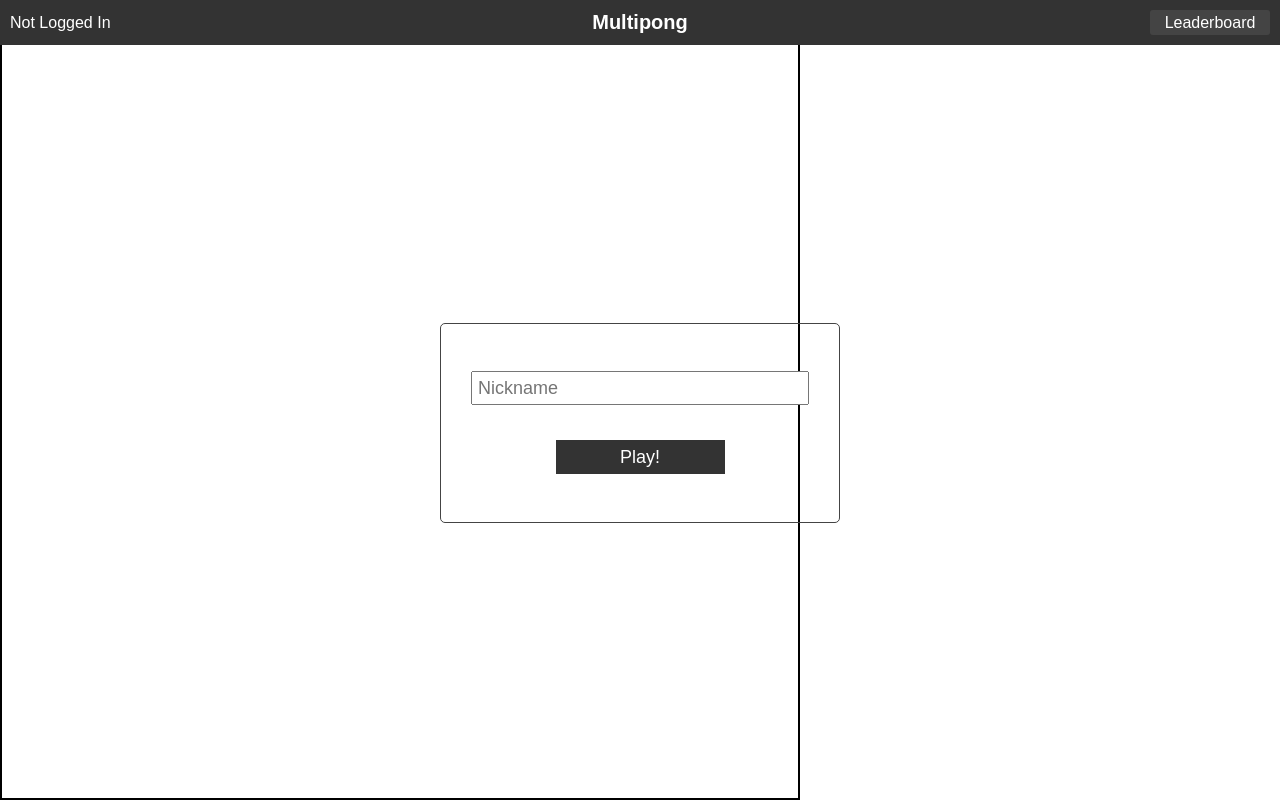
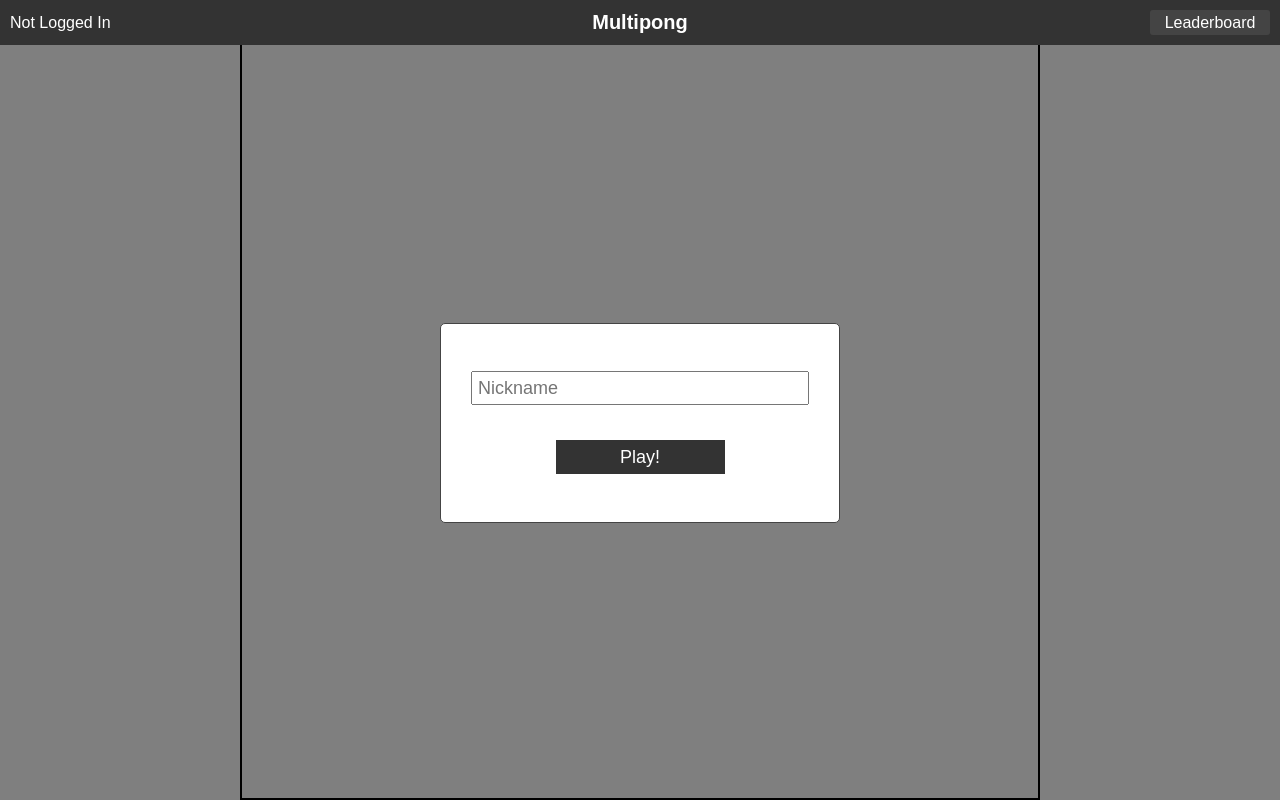
Before and after one commit to tjones879/csci-310-python, a Flask app: page / in a window 1280 px wide. Run offline with Flask 2, Linux system fonts and the light colour scheme; some libraries are stand-ins or nearby versions.

Commit message:
Fixed ball being created every time user re-login. Added styling for form and darkened background when spectating. Changed game data exchange to happen on connect and room leave to happen on socket disconnect

```diff
--- a/multipong/sockets.py
+++ b/multipong/sockets.py
@@ -14,7 +14,11 @@ def handle_connect():
         emit('toggledebug', {'debug': True})
         print('EVENT: connected', session.sid, session)
     roomjoin()
+    send_gamedata('init')
 
+@socketio.on('disconnect')
+def handle_disconnect():
+    roomleave()
 
 @socketio.on('gamedata')
 def send_gamedata(action='update'):
@@ -139,7 +143,6 @@ def handle_newplayer(data):
             roomjoin()
         session['username'] = validate_username(data.get('username'))
         # update room with new player
-        send_gamedata(action='init')
         if app.config['DEBUG_MODE']:
             emit('debug', {'msg': "{} connected".format(session['username'])})
             print(data.get('username'), 'logged in')
@@ -149,5 +152,4 @@ def handle_newplayer(data):
 def user_logout():
     if app.config['DEBUG_MODE']:
         print('EVENT: logout:', session.get('username'), session.sid)
-    roomleave()
     session.clear()
--- a/multipong/static/scripts.js
+++ b/multipong/static/scripts.js
@@ -39,7 +39,6 @@ function App(){
   this.logOutUser = function(){
     ui.logOutUser();
     Client.logOutUser();
-    clearInterval(LOOP);
   }
 
   //Toggles Popup showing framerate keycodes and other usefull info
@@ -142,7 +141,6 @@ function Ui(){
     this.user = "Not Logged In";
     username.innerHTML = this.user;
     closeBtn.classList.toggle('visible');
-    roomId.innerHTML = '';
   }
 
   //Toggles a few ui components and updates info
@@ -179,12 +177,12 @@ function Ui(){
 }
 
 function Ball(){
-  this.uid = 0;
+  this.ui = 0;
   this.pos = {x:0, y:0};
   this.vec = {x:0, y:0};
 
   this.init = function(auid, ax, ay, axDir, ayDir){
-    this.uid = auid;
+    this.id = auid;
     this.pos.x = ax;
     this.pos.y = ay;
     this.vec.x = axDir;
--- a/multipong/static/style.css
+++ b/multipong/static/style.css
@@ -63,9 +63,6 @@ body{
     padding: 10px;
     width: 25%;
 }
-.canvas-cmp canvas{
-    border: 2px solid #000;
-}
 .leader-cmp .title-btn{
     display: block;
     float: right;
@@ -106,6 +103,13 @@ body{
     justify-content: space-between;
     border-bottom: 1px solid #333;
 }
+.canvas-cmp{
+    display: flex;
+}
+.canvas-cmp canvas{
+    border: 2px solid #000;
+    margin: auto;
+}
 .login-cmp{
     position: fixed;
     top: 45px;
@@ -113,11 +117,13 @@ body{
     right: 0;
     bottom: 0;
     display: none;
+    background: rgba(0, 0, 0, .5);
 }
 .login-cmp.visible{
     display: flex;
 }
 .login-cmp .form{
+    background-color:#fff;
     margin: auto;
     width: 100%;
     max-width: 400px;
```
Also changed, not shown: multipong/static/client.js (+0 -8 lines).
